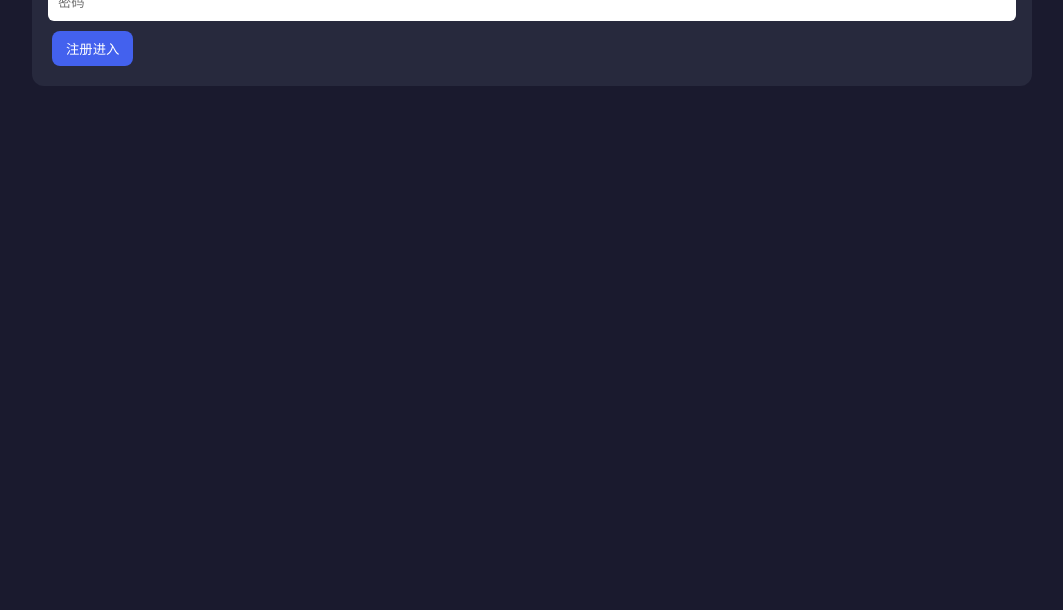
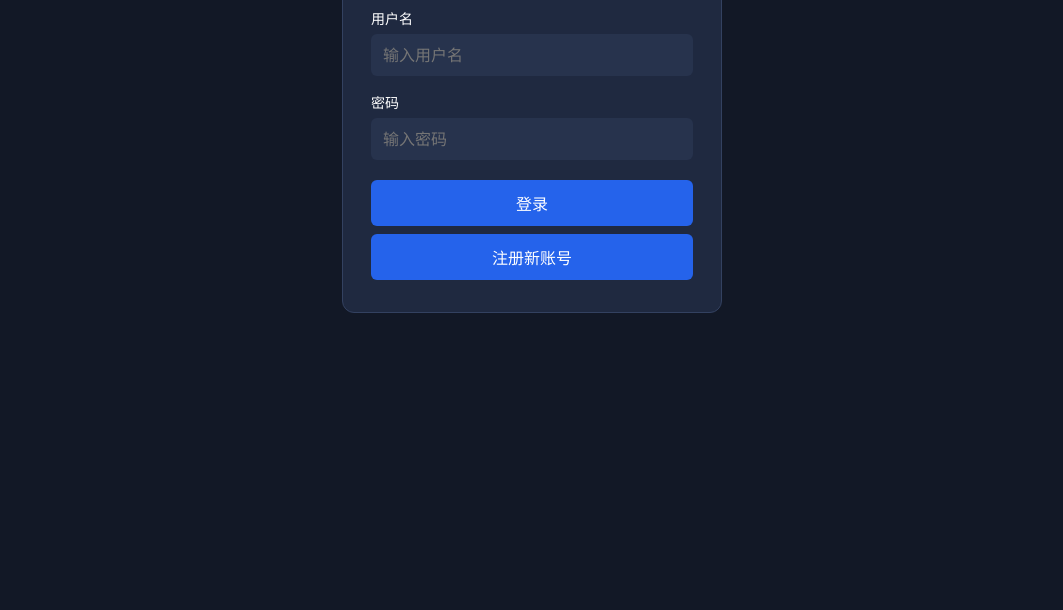
Before and after one commit to YELLOWFISH0021/gamebox, a website: page gamebox/public/index.html in a window 1280 px wide. Shown: the part 190-800 px from the top of the page, without its empty margins (108-1171 px from the left). Drawn offline with Linux system fonts and the light colour scheme.

Commit message:
Update index.html

```diff
--- a/gamebox/public/index.html
+++ b/gamebox/public/index.html
@@ -5,92 +5,126 @@
     <meta name="viewport" content="width=device-width, initial-scale=1.0">
     <title>游戏社区盒子</title>
     <style>
-*{box-sizing:border-box;margin:0;padding:0;font-family:system-ui}
-body{background:#1a1a2e;color:#fff;padding:16px}
-.container{max-width:1000px;margin:0 auto}
-.card{background:#27293d;border-radius:12px;padding:16px;margin:12px 0}
-button{padding:8px 14px;background:#4361ee;color:#fff;border:none;border-radius:8px;cursor:pointer;margin:4px}
-textarea,input{width:100%;padding:10px;margin:6px 0;border-radius:6px;border:0}
-.hidden{display:none}
+        * {
+            margin: 0;
+            padding: 0;
+            box-sizing: border-box;
+            font-family: system-ui;
+        }
+        body {
+            background: #121826;
+            color:#fff;
+            min-height:100vh;
+        }
+        .container{
+            max-width:900px;
+            margin:0 auto;
+            padding:30px;
+        }
+        .login-box{
+            width:380px;
+            margin:80px auto;
+            background:#1f2940;
+            padding:28px;
+            border-radius:12px;
+            border:1px solid #334160;
+        }
+        .login-box h2{
+            text-align:center;
+            margin-bottom:24px;
+            color:#93c5fd;
+        }
+        .input-item{
+            margin-bottom:16px;
+        }
+        .input-item label{
+            display:block;
+            margin-bottom:6px;
+            font-size:14px;
+        }
+        .input-item input{
+            width:100%;
+            padding:10px 12px;
+            border-radius:6px;
+            border:none;
+            font-size:16px;
+            background:#27334d;
+            color:white;
+        }
+        button{
+            width:100%;
+            padding:11px;
+            border-radius:6px;
+            border:none;
+            background:#2563eb;
+            color:white;
+            font-size:16px;
+            cursor:pointer;
+            margin:4px 0;
+        }
+        button:hover{
+            background:#1d4ed8;
+        }
     </style>
 </head>
 <body>
 <div class="container">
-  <h1>🎮游戏社区盒子</h1>
-  <div id="loginBox" class="card">
-    <h3>注册账号</h3>
-    <input id="usr" placeholder="用户名">
-    <input id="pwd" type="password" placeholder="密码">
-    <button onclick="register()">注册进入</button>
+    <div class="login-box">
+        <h2>游戏社区盒子</h2>
+        <div class="input-item">
+            <label>用户名</label>
+            <input id="username" type="text" placeholder="输入用户名">
+        </div>
+        <div class="input-item">
+            <label>密码</label>
+            <input id="pwd" type="password" placeholder="输入密码">
+        </div>
+        <button onclick="login()">登录</button>
+        <button onclick="register()">注册新账号</button>
+    </div>
 </div>
 
-  <div id="mainBox" class="hidden">
-    <div class="card">
-      <h3>📝社区发帖</h3>
-      <textarea id="postTxt" placeholder="发帖子聊天"></textarea>
-      <button onclick="sendPost">发布</button>
-    </div>
-    <div class="card">
-      <h3>📤上传HTML游戏</h3>
-      <input id="gname" placeholder="游戏名字">
-      <textarea id="gcode" style="height:180px" placeholder="粘贴游戏完整HTML代码"></textarea>
-      <button onclick="uploadGame()">上传游戏</button>
-    </div>
-    <div class="card">
-      <h3>🕹️游戏列表</h3>
-      <div id="gameList"></div>
-    </div>
-    <div class="card">
-      <h3>💬社区帖子</h3>
-      <div id="postList"></div>
-    </div>
-  </div>
-</div>
 <script>
-let username=null;
-const api=window.location.origin;
+async function login(){
+    const user = document.getElementById('username').value
+    const pwd = document.getElementById('pwd').value
+    if(!user || !pwd){
+        alert("用户名密码不能为空！")
+        return
+    }
+    const res = await fetch("/api/login",{
+        method:"POST",
+        headers:{"Content-Type":"application/json"},
+        body:JSON.stringify({username:user,password:pwd,action:"login"})
+    })
+    const data = await res.json()
+    if(data.success){
+        localStorage.setItem("user",user)
+        window.location.href="/home.html"
+    }else{
+        alert(data.msg)
+    }
+}
+
 async function register(){
-  const usr=document.getElementById("usr").value;
-  const pwd=document.getElementById("pwd").value;
-  const res=await fetch(api+"/api/register",{method:"POST",headers:{"Content-Type":"application/json"},body:JSON.stringify({username:usr,password:pwd})})
-  const d=await res.json();
-  if(d.ok){
-    username=usr;
-    document.getElementById("loginBox").classList.add("hidden");
-    document.getElementById("mainBox").classList.remove("hidden");
-    loadPosts();loadGames();
-  }else alert(d.msg);
+    const user = document.getElementById('username').value
+    const pwd = document.getElementById('pwd').value
+    if(!user || !pwd){
+        alert("用户名密码不能为空！")
+        return
     }
-async function sendPost(){
-  const content=document.getElementById("postTxt").value;
-  await fetch(api+"/api/post",{method:"POST",headers:{"Content-Type":"application/json"},body:JSON.stringify({username,content})})
-  loadPosts();document.getElementById("postTxt").value="";
+    const res = await fetch("/api/login",{
+        method:"POST",
+        headers:{"Content-Type":"application/json"},
+        body:JSON.stringify({username:user,password:pwd,action:"register"})
+    })
+    const data = await res.json()
+    if(data.success){
+        localStorage.setItem("user",user)
+        window.location.href="/home.html"
+    }else{
+        alert(data.msg)
     }
-async function loadPosts(){
-  const res=await fetch(api+"/api/posts");
-  const list=await res.json();
-  document.getElementById("postList").innerHTML=list.map(x=>`<p>[${x.time}] ${x.username}: ${x.content}</p>`).join("");
-}
-async function uploadGame(){
-  const name=document.getElementById("gname").value;
-  const code=document.getElementById("gcode").value;
-  await fetch(api+"/api/uploadgame",{method:"POST",headers:{"Content-Type":"application/json"},body:JSON.stringify({name,code,author:username})})
-  loadGames();
-}
-async function loadGames(){
-  const res=await fetch(api+"/api/games");
-  const games=await res.json();
-  document.getElementById("gameList").innerHTML=games.map(g=>`
-    <div style="padding:8px;border:1px solid #444;margin:6px;border-radius:8px">
-      <b>${g.name}</b> by ${g.author}
-      <button onclick="openGame(${g.id})">打开游戏</button>
-    </div>`).join("");
-}
-async function openGame(id){
-  const res=await fetch(api+"/api/game/"+id);
-  const g=await res.json();
-  const w=window.open();
-  w.document.write(g.code);
 }
 </script>
 </body>
```
Lines whose indentation alone changed are shown as unchanged.
